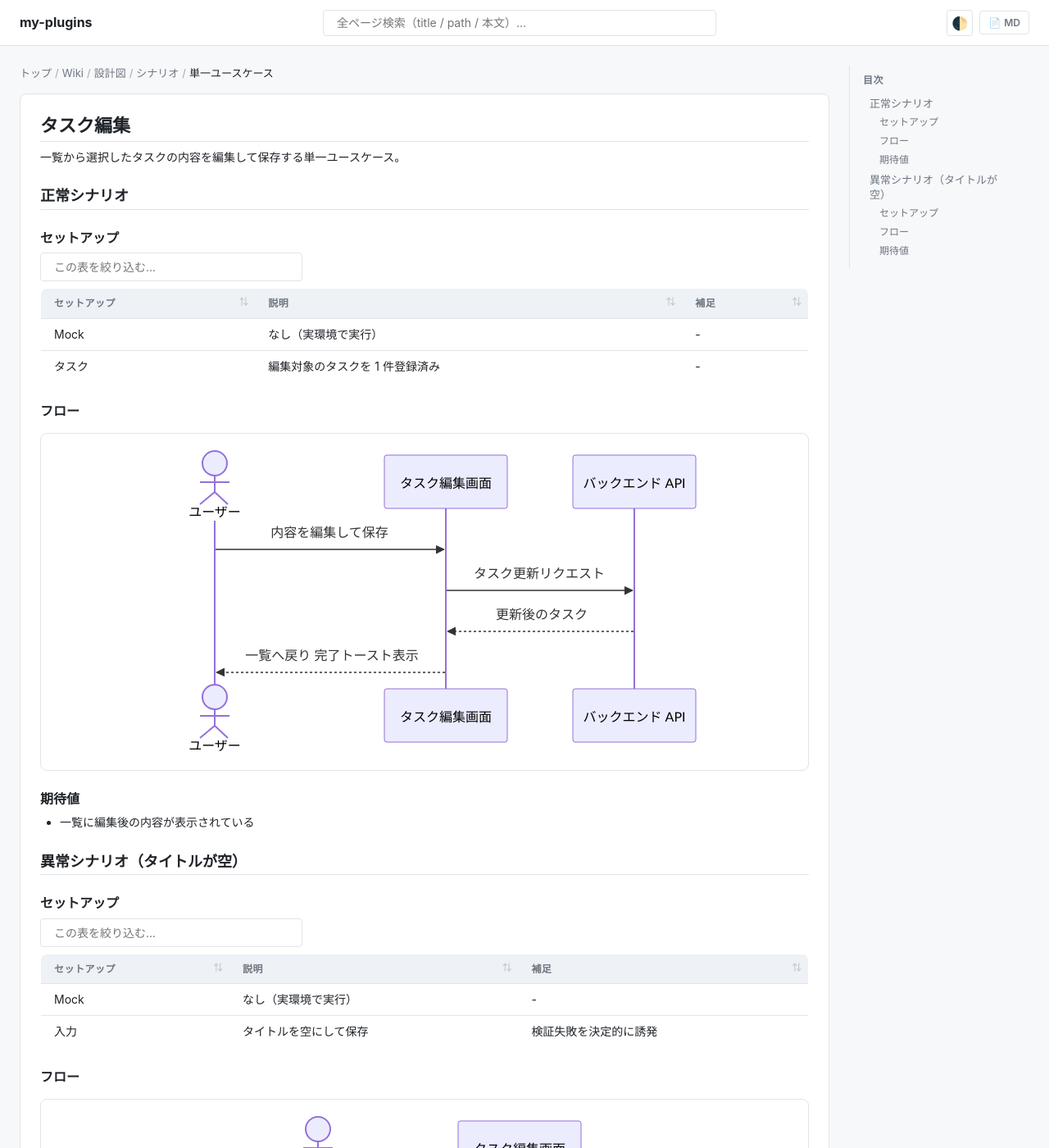
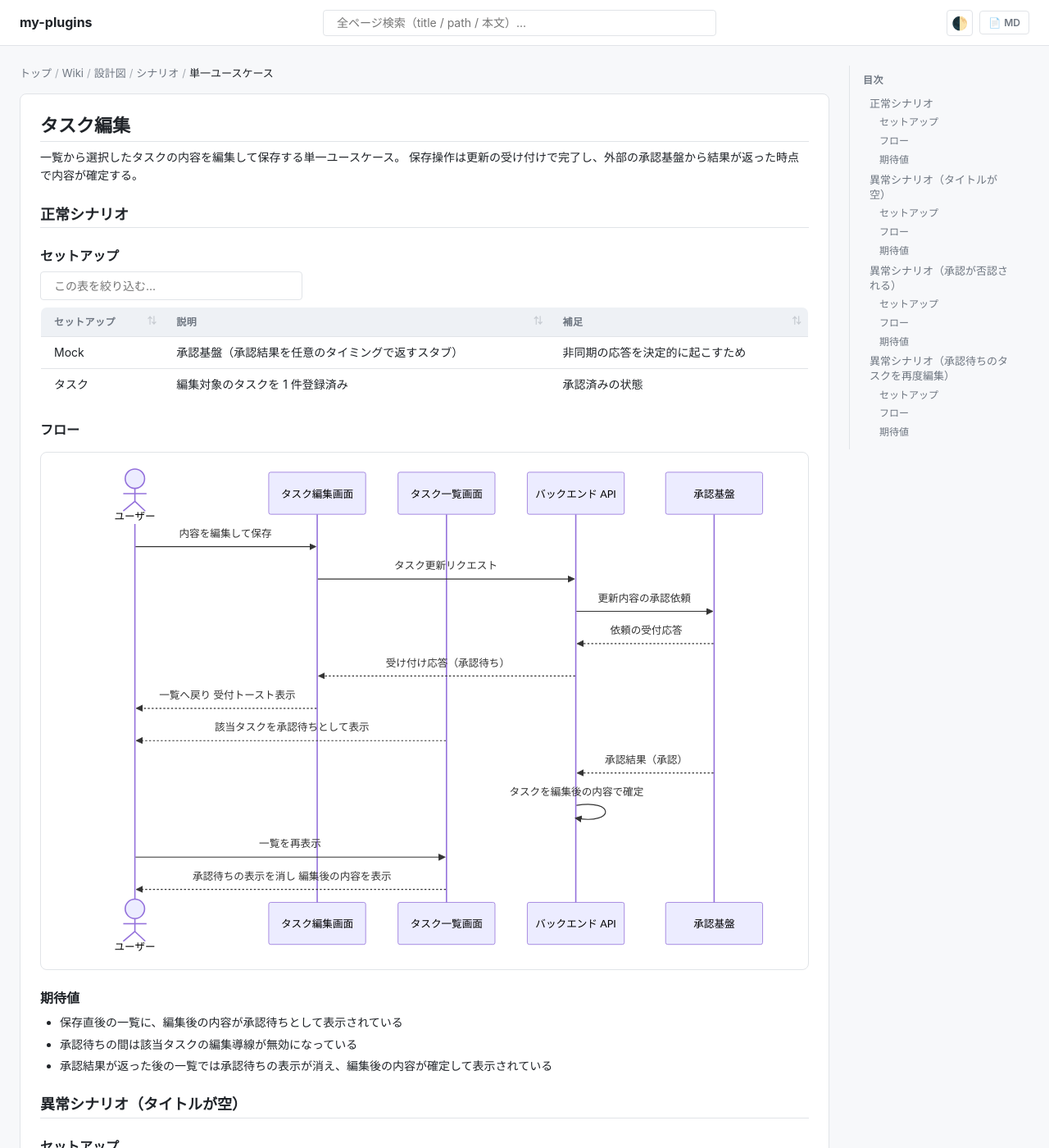
Before and after one commit to shuhei1101/ai-monitor-e2e, a Jekyll site: the page built from docs/wiki/設計図/シナリオ/単一ユースケース/タスク編集.md, in a window 1280 px wide and 1400 px high. Shown: the whole window at 82% size. Built offline with Jekyll 4.4.1, drawn with Linux system fonts in a browser that asks for light colours; our own code applies the rules of GitHub Pages for plain Markdown files; some of the changed text lies outside the part shown.

Commit message:
タスク編集単一シナリオを非同期の結末へ変更

````diff
--- a/docs/wiki/設計図/シナリオ/単一ユースケース/タスク編集.md
+++ b/docs/wiki/設計図/シナリオ/単一ユースケース/タスク編集.md
@@ -5,6 +5,7 @@ template_version: 1.0.0
 # タスク編集
 
 一覧から選択したタスクの内容を編集して保存する単一ユースケース。
+保存操作は更新の受け付けで完了し、外部の承認基盤から結果が返った時点で内容が確定する。
 
 ## 正常シナリオ
 
@@ -12,8 +13,8 @@ template_version: 1.0.0
 
 | セットアップ | 説明 | 補足 |
 | --- | --- | --- |
-| Mock | なし（実環境で実行） | - |
-| タスク | 編集対象のタスクを 1 件登録済み | - |
+| Mock | 承認基盤（承認結果を任意のタイミングで返すスタブ） | 非同期の応答を決定的に起こすため |
+| タスク | 編集対象のタスクを 1 件登録済み | 承認済みの状態 |
 
 ### フロー
 
@@ -21,17 +22,28 @@ template_version: 1.0.0
 sequenceDiagram
   actor U as ユーザー
   participant FE as タスク編集画面
+  participant LIST as タスク一覧画面
   participant BE as バックエンド API
+  participant AP as 承認基盤
 
   U->>FE: 内容を編集して保存
   FE->>BE: タスク更新リクエスト
-  BE-->>FE: 更新後のタスク
-  FE-->>U: 一覧へ戻り 完了トースト表示
+  BE->>AP: 更新内容の承認依頼
+  AP-->>BE: 依頼の受付応答
+  BE-->>FE: 受け付け応答（承認待ち）
+  FE-->>U: 一覧へ戻り 受付トースト表示
+  LIST-->>U: 該当タスクを承認待ちとして表示
+  AP-->>BE: 承認結果（承認）
+  BE->>BE: タスクを編集後の内容で確定
+  U->>LIST: 一覧を再表示
+  LIST-->>U: 承認待ちの表示を消し 編集後の内容を表示
 ```
 
 ### 期待値
 
-- 一覧に編集後の内容が表示されている
+- 保存直後の一覧に、編集後の内容が承認待ちとして表示されている
+- 承認待ちの間は該当タスクの編集導線が無効になっている
+- 承認結果が返った後の一覧では承認待ちの表示が消え、編集後の内容が確定して表示されている
 
 ## 異常シナリオ（タイトルが空）
 
@@ -57,3 +69,64 @@ sequenceDiagram
 ### 期待値
 
 - インラインエラーが表示され、保存されていない
+
+## 異常シナリオ（承認が否認される）
+
+### セットアップ
+
+| セットアップ | 説明 | 補足 |
+| --- | --- | --- |
+| Mock | 承認基盤（否認の結果を返すスタブ） | 否認を決定的に誘発 |
+| タスク | 編集対象のタスクを 1 件登録済み | 承認済みの状態 |
+| 操作 | 内容を編集して保存済み | 承認待ちの状態から開始 |
+
+### フロー
+
+```mermaid
+sequenceDiagram
+  actor U as ユーザー
+  participant LIST as タスク一覧画面
+  participant BE as バックエンド API
+  participant AP as 承認基盤
+
+  AP-->>BE: 承認結果（否認）
+  BE->>BE: タスクを編集前の内容へ戻し 否認を記録
+  U->>LIST: 一覧を再表示
+  LIST-->>U: 編集前の内容と否認の通知を表示
+  U->>LIST: 否認の通知を確認
+  LIST-->>U: 通知を消し 編集できる状態に戻す
+```
+
+### 期待値
+
+- 一覧の該当タスクが編集前の内容に戻っている
+- 一覧の該当タスクに否認の通知が表示されている
+- 通知を確認すると通知が消え、該当タスクを再び編集できる
+
+## 異常シナリオ（承認待ちのタスクを再度編集）
+
+### セットアップ
+
+| セットアップ | 説明 | 補足 |
+| --- | --- | --- |
+| Mock | 承認基盤（結果を返さないスタブ） | 承認待ちの状態を保持 |
+| タスク | 編集対象のタスクを 1 件登録済み | 承認済みの状態 |
+| 操作 | 内容を編集して保存済み | 承認待ちの状態から開始 |
+
+### フロー
+
+```mermaid
+sequenceDiagram
+  actor U as ユーザー
+  participant LIST as タスク一覧画面
+  participant BE as バックエンド API
+
+  U->>LIST: 承認待ちのタスクの編集を試みる
+  LIST-->>U: 編集導線が無効で 承認待ちである旨を表示
+  Note over LIST,BE: 更新リクエストは送られない
+```
+
+### 期待値
+
+- 編集導線が無効で、承認待ちである旨が表示される
+- 承認基盤へ二重の承認依頼が送られていない
````
Also changed, not shown: docs/wiki/設計図/シナリオ/README.md (+1 -1 lines).
